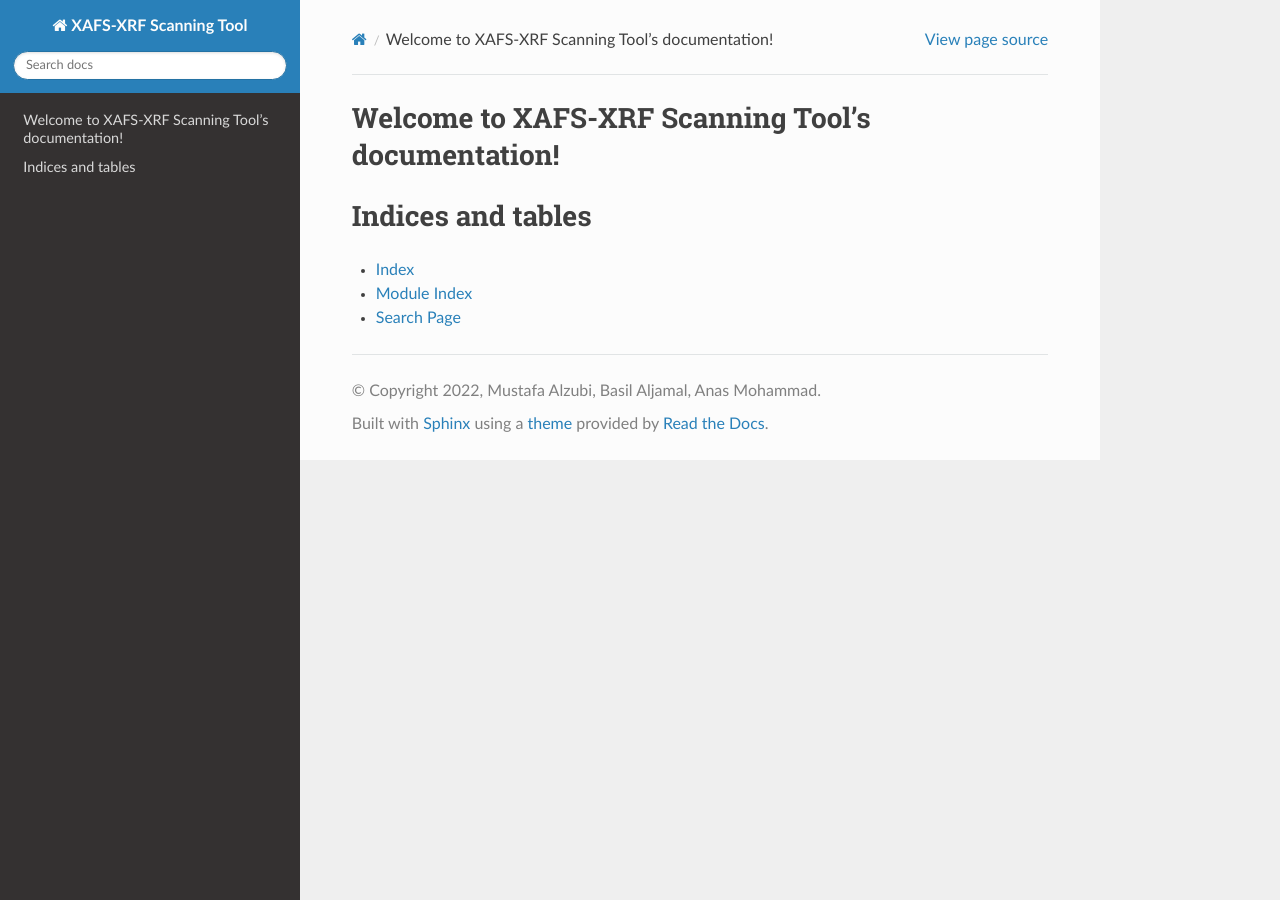
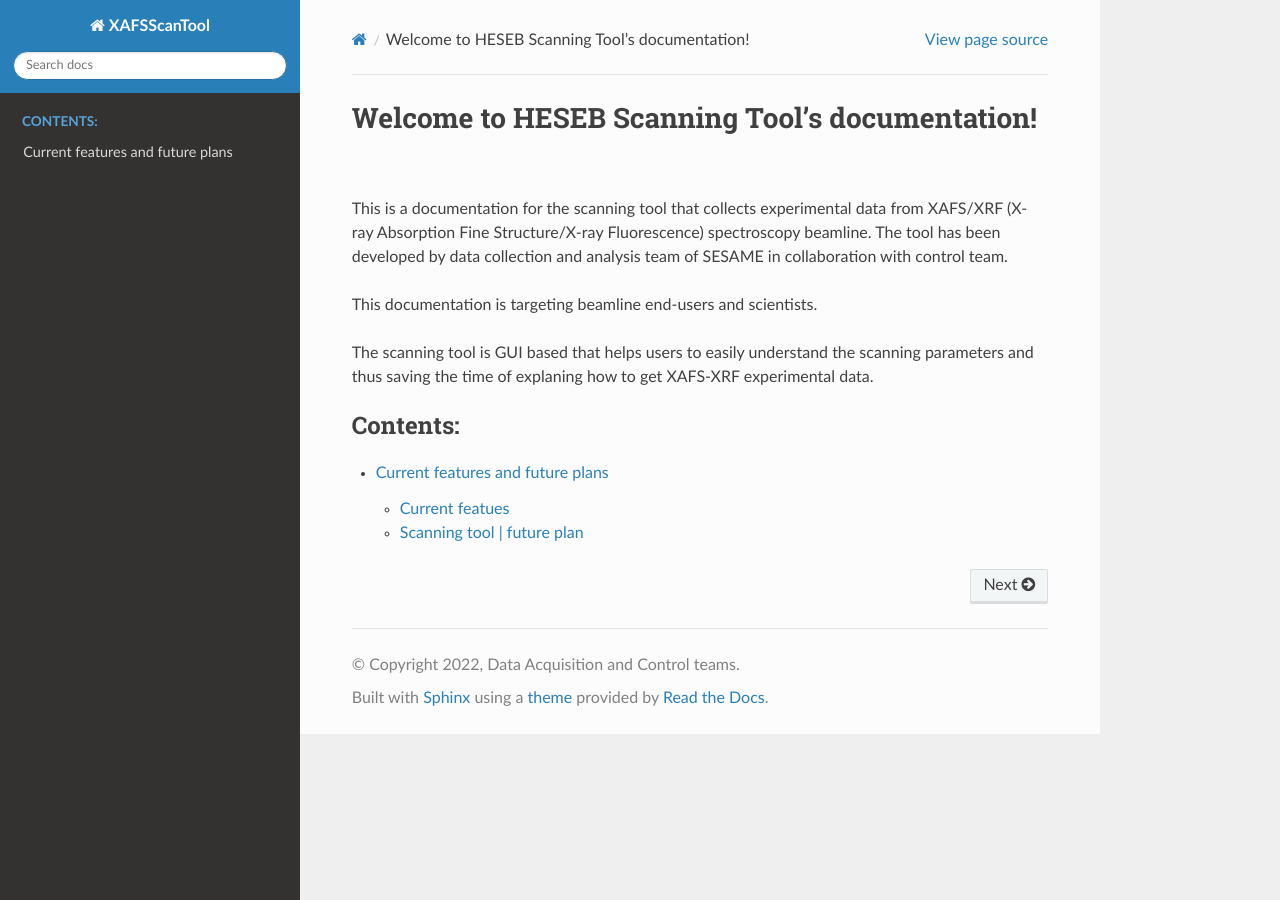
Before and after one commit to SESAME-Synchrotron/XAFSScanTool, a Sphinx documentation site: the page built from docs/source/index.rst, in a window 1280 px wide. Built offline with Sphinx 7.4.7 and the Read the Docs theme 2.0.0, drawn with Linux system fonts in a browser that asks for light colours.

Commit message:
update documentation

```diff
--- a/docs/source/conf.py
+++ b/docs/source/conf.py
@@ -17,9 +17,9 @@
 
 # -- Project information -----------------------------------------------------
 
-project = 'XAFS-XRF Scanning Tool'
-copyright = '2022, Mustafa Alzubi, Basil Aljamal, Anas Mohammad'
-author = 'Mustafa Alzubi, Basil Aljamal, Anas Mohammad'
+project = 'XAFSScanTool'
+copyright = '2022, Data Acquisition and Control teams'
+author = 'Data Acquisition and Control teams'
 
 
 # -- General configuration ---------------------------------------------------
--- a/docs/source/index.rst
+++ b/docs/source/index.rst
@@ -1,20 +1,18 @@
-.. XAFS-XRF Scanning Tool documentation master file, created by
-   sphinx-quickstart on Sun Aug  7 18:06:12 2022.
+.. HESEB Scanning Tool documentation master file, created by
+   sphinx-quickstart on Wed Jun 15 12:33:13 2022.
    You can adapt this file completely to your liking, but it should at least
    contain the root `toctree` directive.
 
-Welcome to XAFS-XRF Scanning Tool's documentation!
-==================================================
+Welcome to HESEB Scanning Tool's documentation!
+===============================================
+This is a documentation for the scanning tool that collects experimental data from XAFS/XRF (X-ray Absorption Fine Structure/X-ray Fluorescence) spectroscopy beamline. The tool has been developed by data collection and analysis team of SESAME in collaboration with control team.
+
+This documentation is targeting beamline end-users and scientists.
+
+The scanning tool is GUI based that helps users to easily understand the scanning parameters and thus saving the time of explaning how to get XAFS-XRF experimental data.
 
 .. toctree::
-   :maxdepth: 2
+   :maxdepth: 6
    :caption: Contents:
 
-
-
-Indices and tables
-==================
-
-* :ref:`genindex`
-* :ref:`modindex`
-* :ref:`search`
+   features
```
Also changed, not shown: docs/source/features.rst (added, +26 -0 lines), 2 other files.
